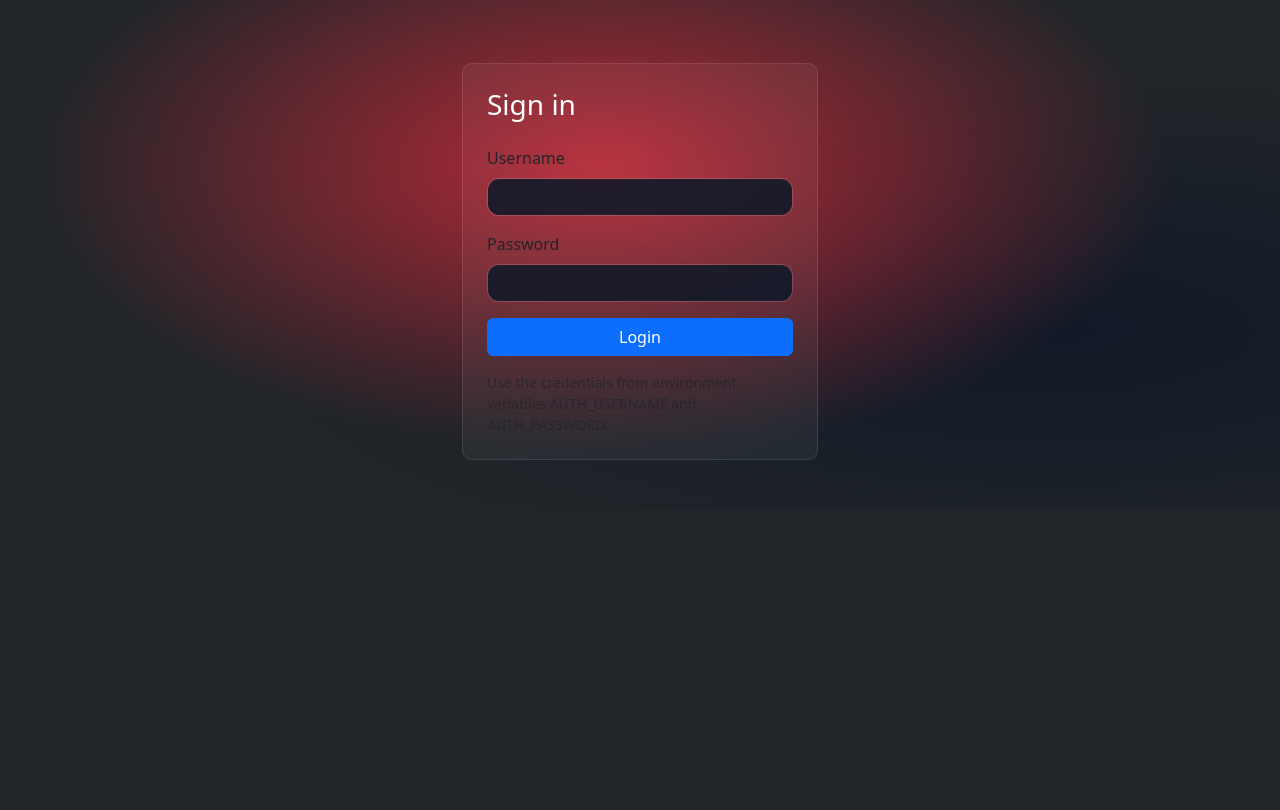
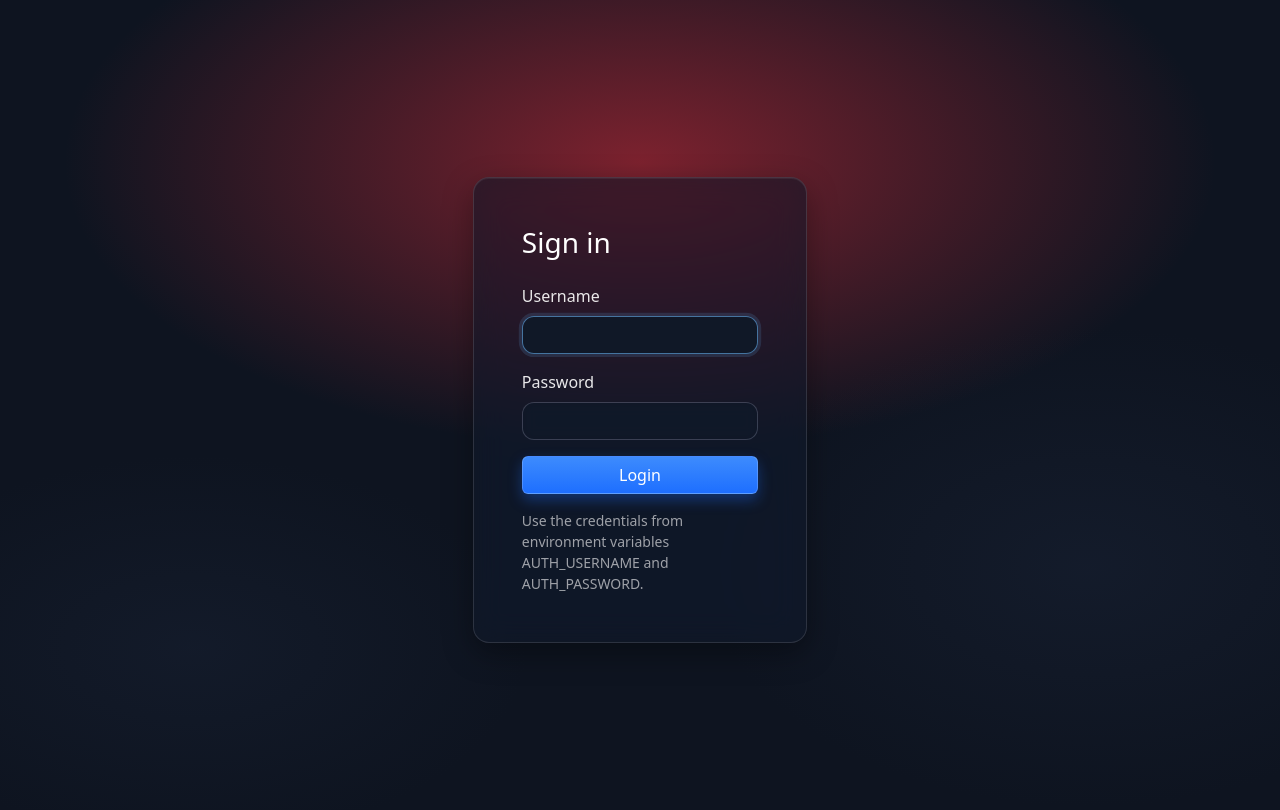
Before and after one commit to arpan8925/Mini-Media-Server, a FastAPI app: page /login in a window 1280 px wide. Run offline with FastAPI, Linux system fonts and the light colour scheme.

Commit message:
Add styling and structure for login page

```diff
--- a/static/css/styles.css
+++ b/static/css/styles.css
@@ -204,3 +204,61 @@ a.navbar-brand.text-white {
     border-radius: 20px;
     box-shadow: 0 4px 10px 0 rgba(0, 0, 0, 0.2), 0 10px 20px 0 rgba(0, 0, 0, 0.19);
 }
+
+/* ------------------------------
+   Login Page specific styling
+-------------------------------*/
+.login-page {
+    margin: 0;                 /* remove page margins for full-bleed look */
+    min-height: 100vh;
+    color: #fff;
+    background-color: #0e1420;
+    background-image:
+        radial-gradient(60rem 30rem at 50% 20%, rgba(183, 41, 54, 0.65), rgba(183, 41, 54, 0) 60%),
+        radial-gradient(40rem 25rem at 85% 70%, rgba(20, 28, 44, 0.9), rgba(20, 28, 44, 0) 60%),
+        radial-gradient(35rem 20rem at 15% 80%, rgba(20, 28, 44, 0.8), rgba(20, 28, 44, 0) 60%);
+}
+
+.login-card {
+    backdrop-filter: blur(16px) saturate(150%);
+    -webkit-backdrop-filter: blur(16px) saturate(150%);
+    background: rgba(17, 25, 40, 0.65); /* a bit more opaque for readability */
+    border: 1px solid rgba(255, 255, 255, 0.12);
+    border-radius: 16px;
+    box-shadow: 0 10px 30px rgba(0,0,0,0.35), inset 0 1px 0 rgba(255,255,255,0.06);
+}
+
+.login-card .form-label {
+    color: rgba(255,255,255,0.9);
+    font-weight: 500;
+}
+
+.login-card .form-control {
+    background-color: rgba(17, 25, 40, 0.9);
+    color: #fff;
+    border-color: rgba(255, 255, 255, 0.18);
+}
+
+.login-card .form-control::placeholder {
+    color: rgba(255,255,255,0.55);
+}
+
+.login-card .form-control:focus {
+    background-color: rgba(17, 25, 40, 0.95);
+    border-color: rgba(99, 179, 237, 0.6);
+    box-shadow: 0 0 0 0.2rem rgba(99, 179, 237, 0.15);
+}
+
+.btn-login.btn-primary {
+    background: linear-gradient(180deg, #3d8bfd 0%, #1e6fff 100%);
+    border: 1px solid rgba(255,255,255,0.18);
+    box-shadow: 0 6px 14px rgba(30, 111, 255, 0.35);
+}
+.btn-login.btn-primary:hover {
+    filter: brightness(1.05);
+    box-shadow: 0 8px 18px rgba(30, 111, 255, 0.45);
+}
+
+.login-help {
+    color: rgba(255,255,255,0.6) !important;
+}
--- a/templates/login.html
+++ b/templates/login.html
@@ -7,11 +7,11 @@
   <link href="https://cdn.jsdelivr.net/npm/bootstrap@5.3.0/dist/css/bootstrap.min.css" rel="stylesheet" />
   <link rel="stylesheet" href="/static/css/styles.css" />
 </head>
-<body class="bg-dark">
-  <div class="container py-5">
-    <div class="row justify-content-center">
-      <div class="col-md-6 col-lg-4">
-        <div class="card glass p-4">
+<body class="login-page">
+  <div class="login-wrapper d-flex align-items-center justify-content-center min-vh-100 px-3">
+    <div class="row justify-content-center w-100" style="max-width: 860px;">
+      <div class="col-12 col-md-8 col-lg-5 mx-auto">
+        <div class="login-card glass p-4 p-md-5">
           <h3 class="text-white mb-4">Sign in</h3>
           {% if error %}
             <div class="alert alert-danger" role="alert">{{ error }}</div>
@@ -20,17 +20,17 @@
             <input type="hidden" name="next" value="{{ next or '/' }}" />
             <div class="mb-3">
               <label for="username" class="form-label">Username</label>
-              <input type="text" class="form-control" id="username" name="username" required />
+              <input type="text" class="form-control" id="username" name="username" required autofocus />
             </div>
             <div class="mb-3">
               <label for="password" class="form-label">Password</label>
               <input type="password" class="form-control" id="password" name="password" required />
             </div>
             <div class="d-grid">
-              <button class="btn btn-primary" type="submit">Login</button>
+              <button class="btn btn-primary btn-login" type="submit">Login</button>
             </div>
           </form>
-          <p class="text-muted small mt-3 mb-0">
+          <p class="text-muted small mt-3 mb-0 login-help">
             Use the credentials from environment variables AUTH_USERNAME and AUTH_PASSWORD.
           </p>
         </div>
```
